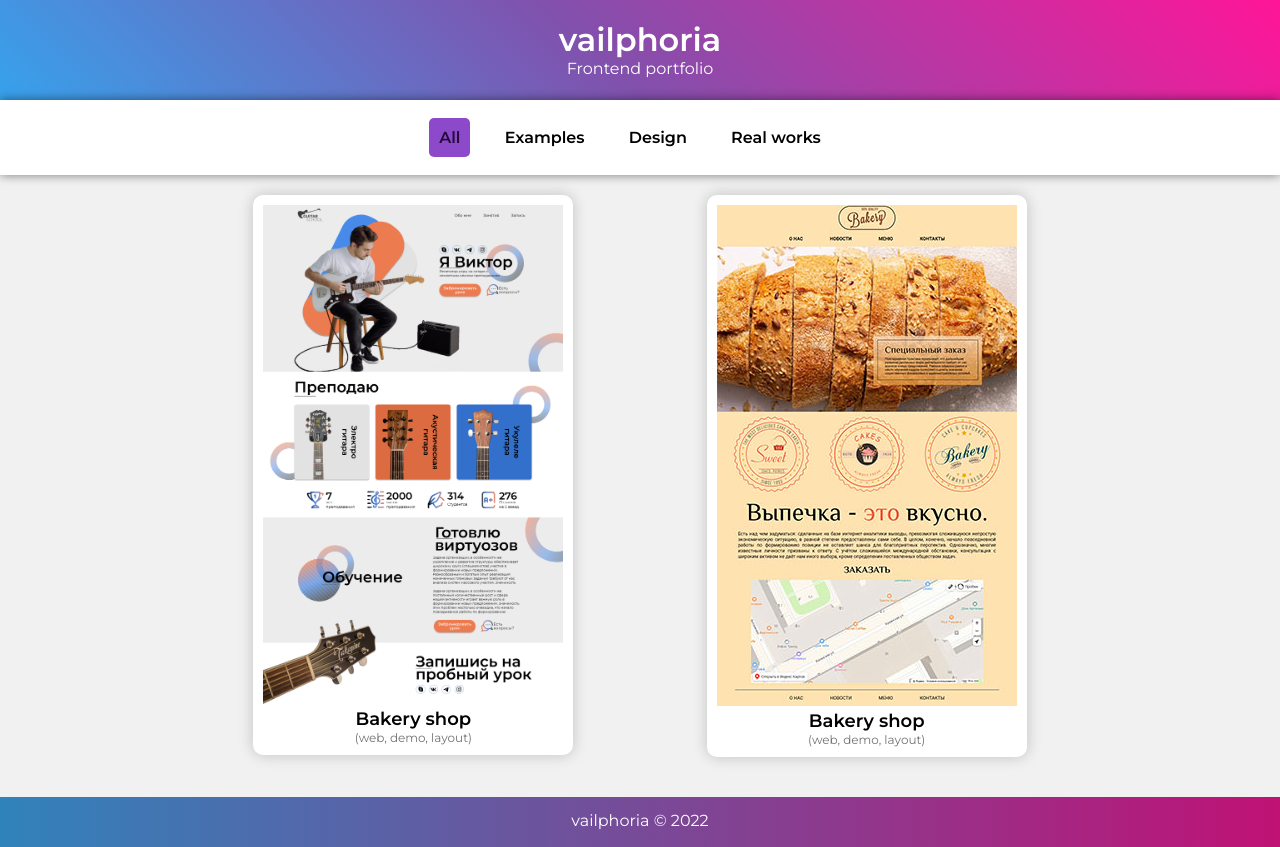
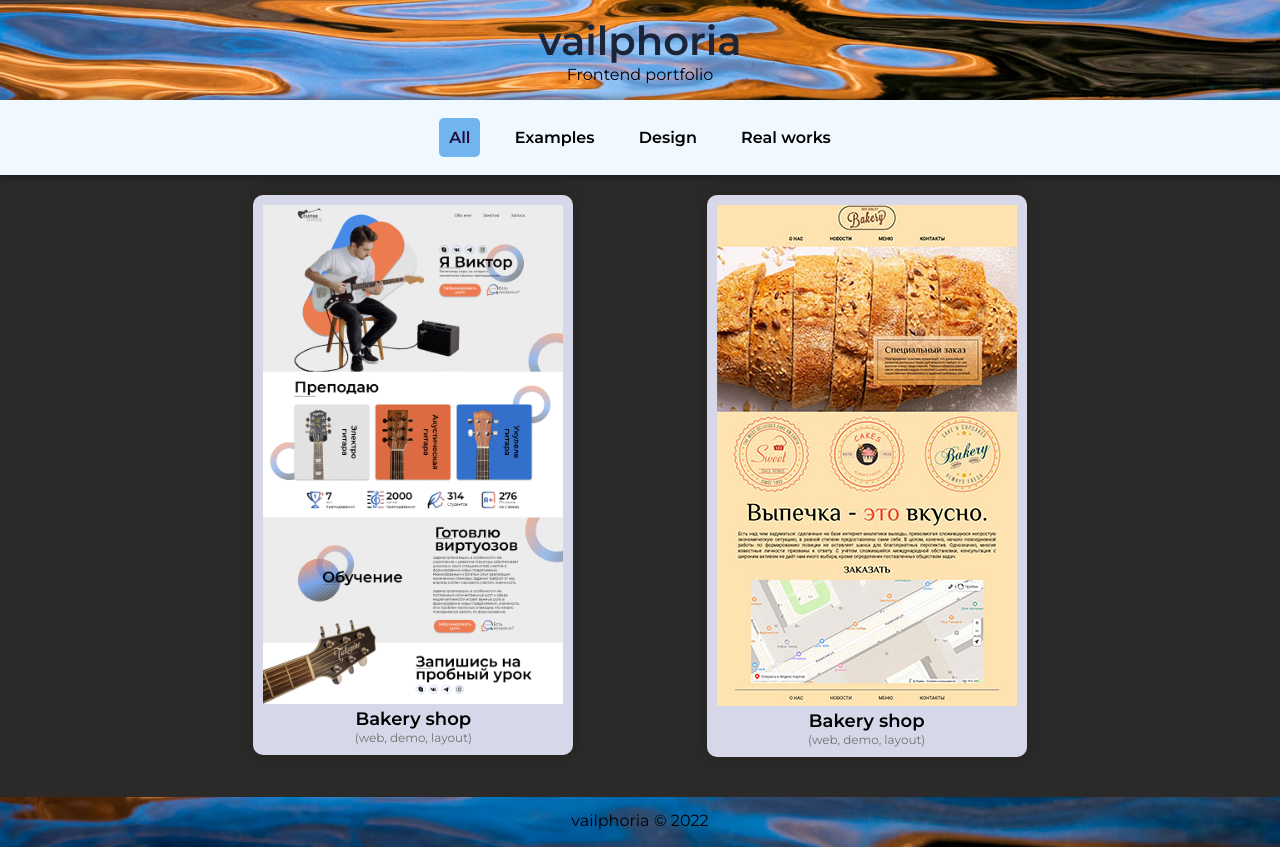
Before and after one commit to vailphoria/quartzether.github.io-1, a plain HTML site: page index.html in a window 1280 px wide. Drawn offline with Linux system fonts and the light colour scheme.

Commit message:
new style

```diff
--- a/style.css
+++ b/style.css
@@ -40,14 +40,19 @@ a {
 
 a:hover {
 	color: rgb(36, 9, 58);
-	background-color: rgb(234, 211, 255);
+	background-color: #c7cae9;
 	border-radius: 5px;
 }
 
 a.selected {
 	color: rgb(36, 9, 58);
-	background-color: rgb(140, 74, 202);
+	background-color: #70b5ee;
 	border-radius: 5px;
+}
+
+h1 {
+	font-size: 40px;
+    color: #1c2538;
 }
 
 h2 {
@@ -75,12 +80,11 @@ h2 {
 
 header {
 	width: 100%;
-	/*background-color: #000;*/
-	background-color: #ff1598;
-	background-image: linear-gradient(225deg, #ff1598 0%, #8250ac 53%, #37a2ec 100%);
+	background: url(images/20200805-Snowmass-Ripples.jpg)  center/cover no-repeat;
 	height: 100px;
-	color: #fff;
-	padding: 20px;
+	display: flex;
+	justify-content: center;
+	align-items: center;
 }
 
 header .container {
@@ -90,7 +94,7 @@ header .container {
 }
 
 .work-bar {
-	background-color: #fff;
+	background-color: #f0f9ff;
 	width: 100%;
 	top: 100px;
 	box-shadow: 0px 0px 10px 0px rgba(0, 0, 0, 0.5);
@@ -105,6 +109,11 @@ header .container {
 
 nav ul {
 	list-style: none;
+
+}
+
+nav ul :last-child {
+	margin-right: 0px;
 }
 
 nav li {
@@ -116,7 +125,7 @@ nav li {
 	width: 100%;
 	min-height: calc(100vh - 225px);
 	position: relative;
-	background-color: rgb(241, 241, 241);
+	background-color: #1a1817eb;
 	/* background-color: red; */
 	z-index: 1;
 }
@@ -146,7 +155,7 @@ nav li {
 	margin-bottom: 20px;
 	border: none;
 	border-radius: 10px;
-	background-color: #fff;
+	background-color: #d6d8e9;
 	text-align: center;
 	box-shadow: 0px 0px 15px 0px rgba(0, 0, 0, 0.2);
 	transition: 0.5s all;
@@ -185,10 +194,9 @@ nav li {
 
 footer {
 	position: relative;
-	color: #fff;
+	color: rgb(0, 0, 0);
 	height: 50px;
-	background-color: #bf1275;
-	background-image: linear-gradient(270deg, #bf1275 0%, #3083bb 100%);
+	background: url(images/20200805-Snowmass-Ripples.jpg)  bottom/cover no-repeat;
 
 }
 
```
Also changed, not shown: images/20200805-Snowmass-Ripples.jpg (added).
